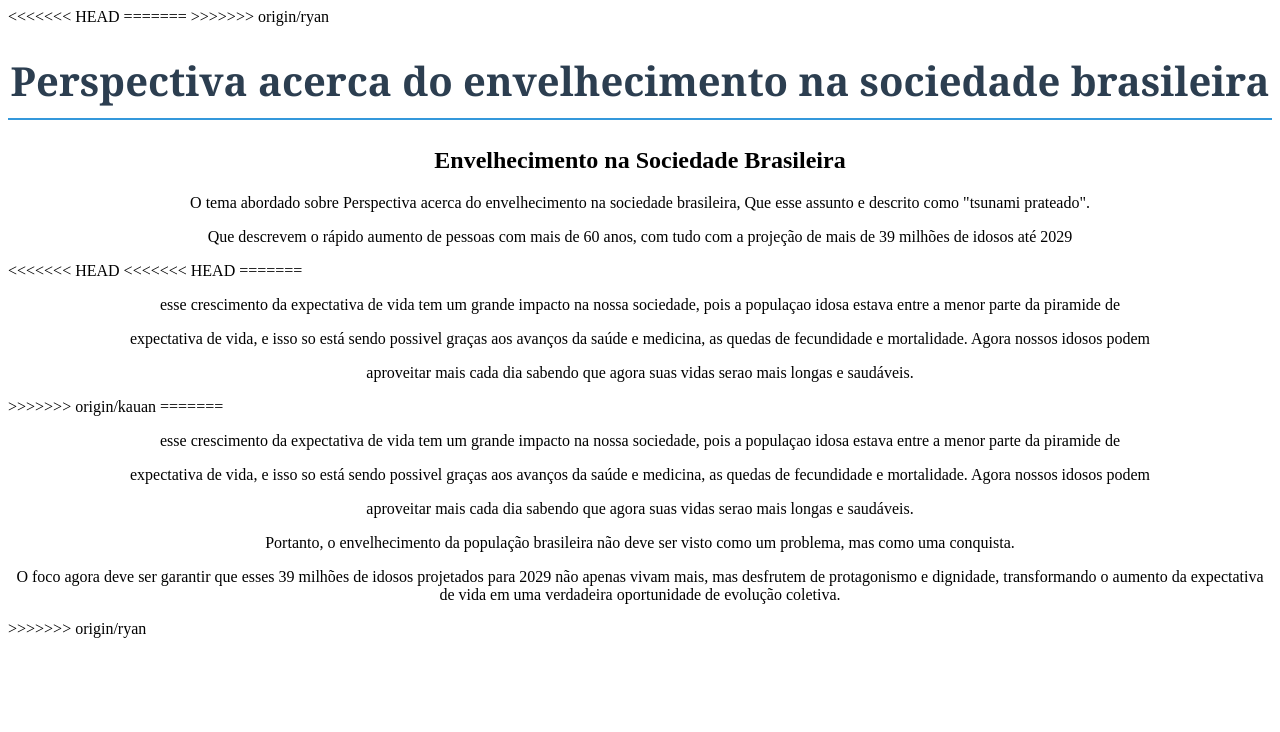
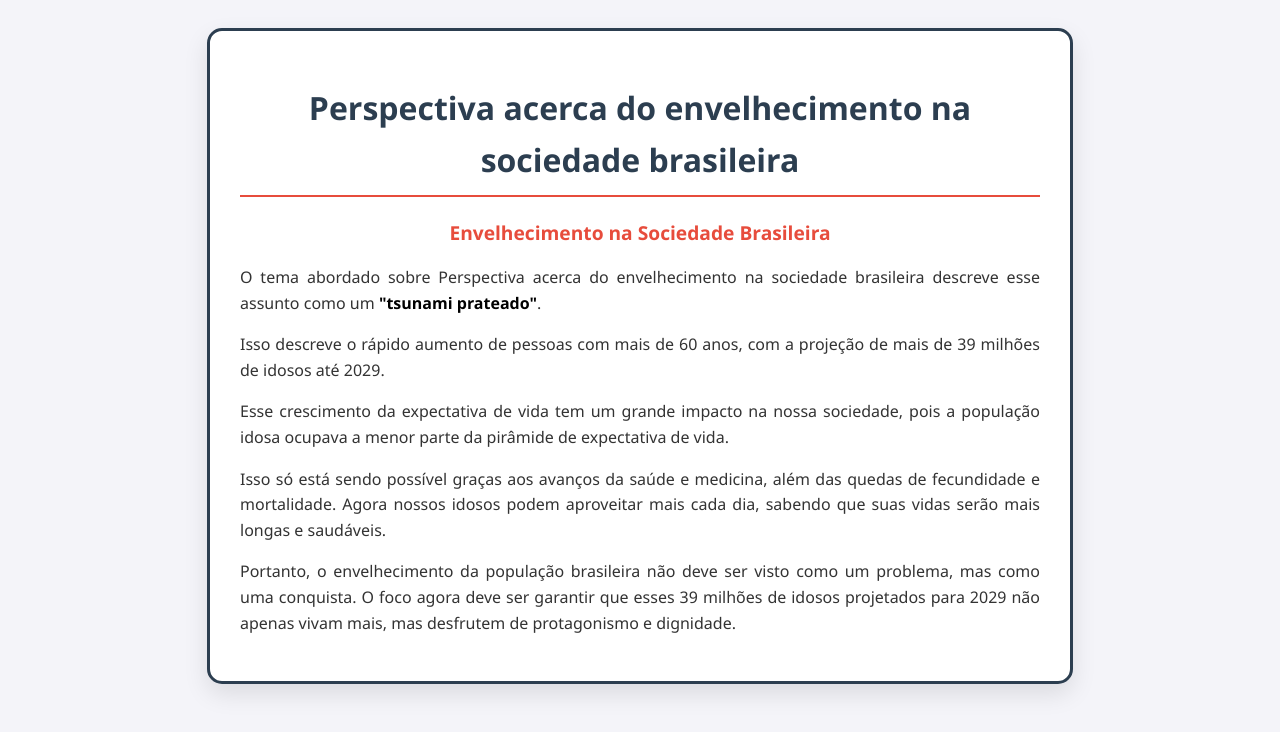
Before and after one commit to Margott21/reda-o_pedro, a plain HTML site: page index.html in a window 1280 px wide. Drawn offline with Linux system fonts and the light colour scheme.

Commit message:
terminei dale

```diff
--- a/index.html
+++ b/index.html
@@ -3,42 +3,28 @@
 <head>
     <meta charset="UTF-8">
     <meta name="viewport" content="width=device-width, initial-scale=1.0">
-    <link rel="stylesheet" href="./style.css">
-    <title>Redação</title>
+    <link rel="stylesheet" href="style.css">
+    <title>Redação - Envelhecimento</title>
 </head>
 <body>
-<<<<<<< HEAD
 
-=======
+    <main class="container">
+        <h1>Perspectiva acerca do envelhecimento na sociedade brasileira</h1>
 
->>>>>>> origin/ryan
-    <h1>Perspectiva acerca do envelhecimento na sociedade brasileira</h1>
+        <section class="conteudo-redacao">
+            <h2>Envelhecimento na Sociedade Brasileira</h2>
 
-    <h2>Envelhecimento na Sociedade Brasileira</h2>
+            <p>O tema abordado sobre Perspectiva acerca do envelhecimento na sociedade brasileira descreve esse assunto como um <strong>"tsunami prateado"</strong>.</p>
 
-    <p>O tema abordado sobre Perspectiva acerca do envelhecimento na sociedade brasileira, Que esse assunto e descrito como "tsunami prateado".</p>
-    <P>Que descrevem o rápido aumento de pessoas com mais de 60 anos, com tudo com a projeção de mais de 39 milhões de idosos até 2029</P>
-<<<<<<< HEAD
-<<<<<<< HEAD
+            <p>Isso descreve o rápido aumento de pessoas com mais de 60 anos, com a projeção de mais de 39 milhões de idosos até 2029.</p>
+
+            <p>Esse crescimento da expectativa de vida tem um grande impacto na nossa sociedade, pois a população idosa ocupava a menor parte da pirâmide de expectativa de vida.</p>
+
+            <p>Isso só está sendo possível graças aos avanços da saúde e medicina, além das quedas de fecundidade e mortalidade. Agora nossos idosos podem aproveitar mais cada dia, sabendo que suas vidas serão mais longas e saudáveis.</p>
+
+            <p class="conclusao">Portanto, o envelhecimento da população brasileira não deve ser visto como um problema, mas como uma conquista. O foco agora deve ser garantir que esses 39 milhões de idosos projetados para 2029 não apenas vivam mais, mas desfrutem de protagonismo e dignidade.</p>
+        </section>
+    </main>
 
 </body>
 </html>
-=======
-    <p>esse crescimento da expectativa de vida tem um grande impacto na nossa sociedade, pois a populaçao idosa estava entre a menor parte da piramide de </p>
-    <p>expectativa de vida, e isso so está sendo possivel graças aos avanços da saúde e medicina, as quedas de fecundidade e mortalidade. Agora nossos idosos podem </p>
-    <p>aproveitar mais cada dia sabendo que agora suas vidas serao mais longas e saudáveis.</p>
-
-
-</body>
-</html>
->>>>>>> origin/kauan
-=======
-    <p>esse crescimento da expectativa de vida tem um grande impacto na nossa sociedade, pois a populaçao idosa estava entre a menor parte da piramide de </p>
-    <p>expectativa de vida, e isso so está sendo possivel graças aos avanços da saúde e medicina, as quedas de fecundidade e mortalidade. Agora nossos idosos podem </p>
-    <p>aproveitar mais cada dia sabendo que agora suas vidas serao mais longas e saudáveis.</p>
-    <p>Portanto, o envelhecimento da população brasileira não deve ser visto como um problema, mas como uma conquista. </p>
-    <p>O foco agora deve ser garantir que esses 39 milhões de idosos projetados para 2029 não apenas vivam mais, mas desfrutem de protagonismo e dignidade, transformando o aumento da expectativa de vida em uma verdadeira oportunidade de evolução coletiva.</p>
-
-</body>
-</html>
->>>>>>> origin/ryan
--- a/style.css
+++ b/style.css
@@ -1,16 +1,42 @@
-h1 {
-  font-family: 'Georgia', serif;
-  color: #2c3e50;
-  text-align: center;
-  font-size: 2.5rem;
-  border-bottom: 2px solid #3498db; /* Linha sutil embaixo */
-  padding-bottom: 10px;
+/* Configurações Gerais */
+body {
+    font-family: 'Segoe UI', Tahoma, Geneva, Verdana, sans-serif;
+    background-color: #f4f4f9;
+    color: #333;
+    line-height: 1.6;
+    display: flex;
+    justify-content: center;
+    padding: 20px;
 }
 
-h2{
+.container {
+    max-width: 800px;
+    background: white;
+    padding: 30px;
+    /* Aqui está o destaque com borda que você pediu */
+    border: 3px solid #2c3e50;
+    border-radius: 15px;
+    box-shadow: 0 10px 25px rgba(0,0,0,0.1);
+}
+
+h1 {
+    color: #2c3e50;
+    text-align: center;
+    border-bottom: 2px solid #e74c3c;
+    padding-bottom: 10px;
+}
+
+h2 {
+    color: #e74c3c;
+    font-size: 1.2rem;
     text-align: center;
 }
 
-p{
-    text-align: center;
+p {
+    margin-bottom: 15px;
+    text-align: justify;
 }
+
+strong {
+    color: #000000;
+}
```
